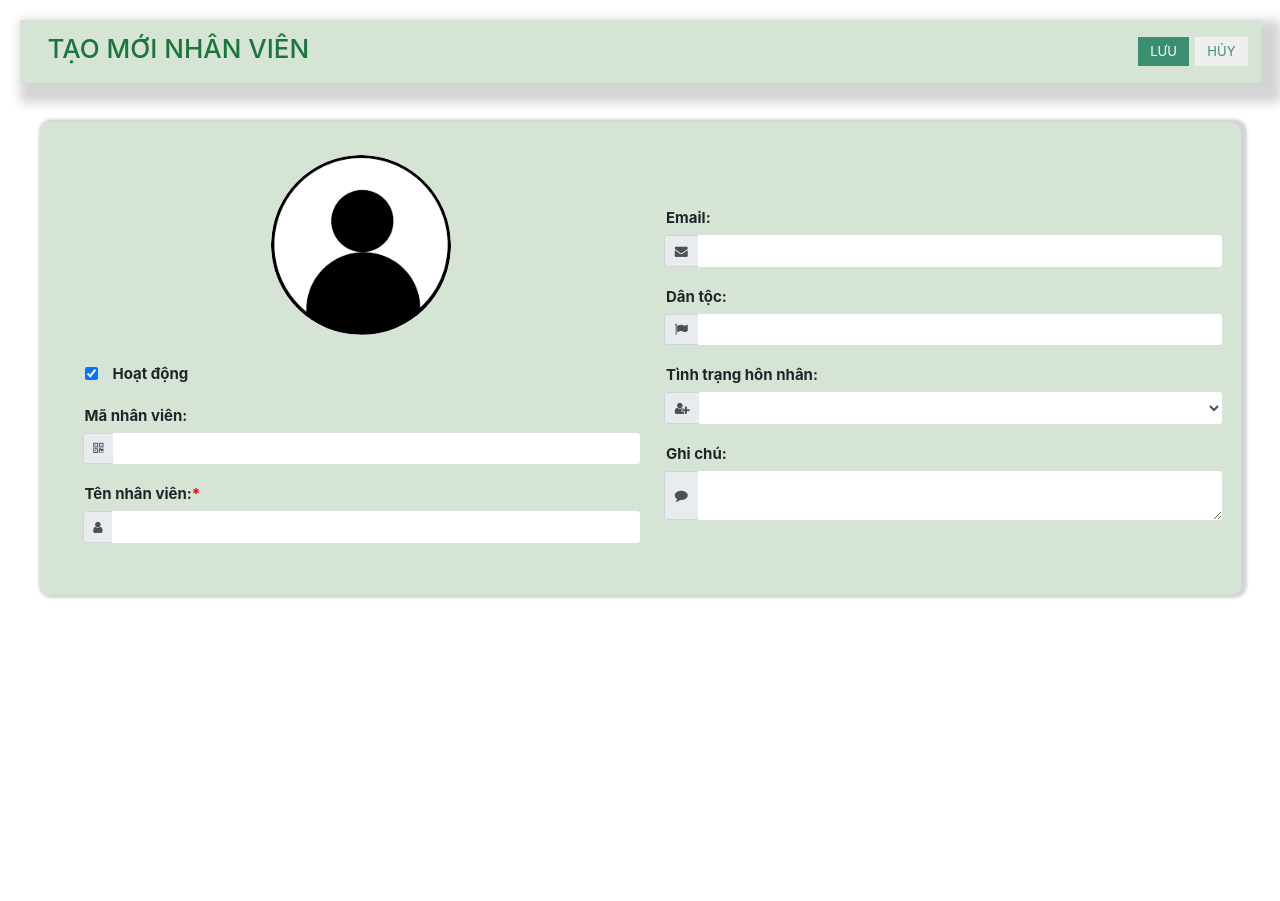
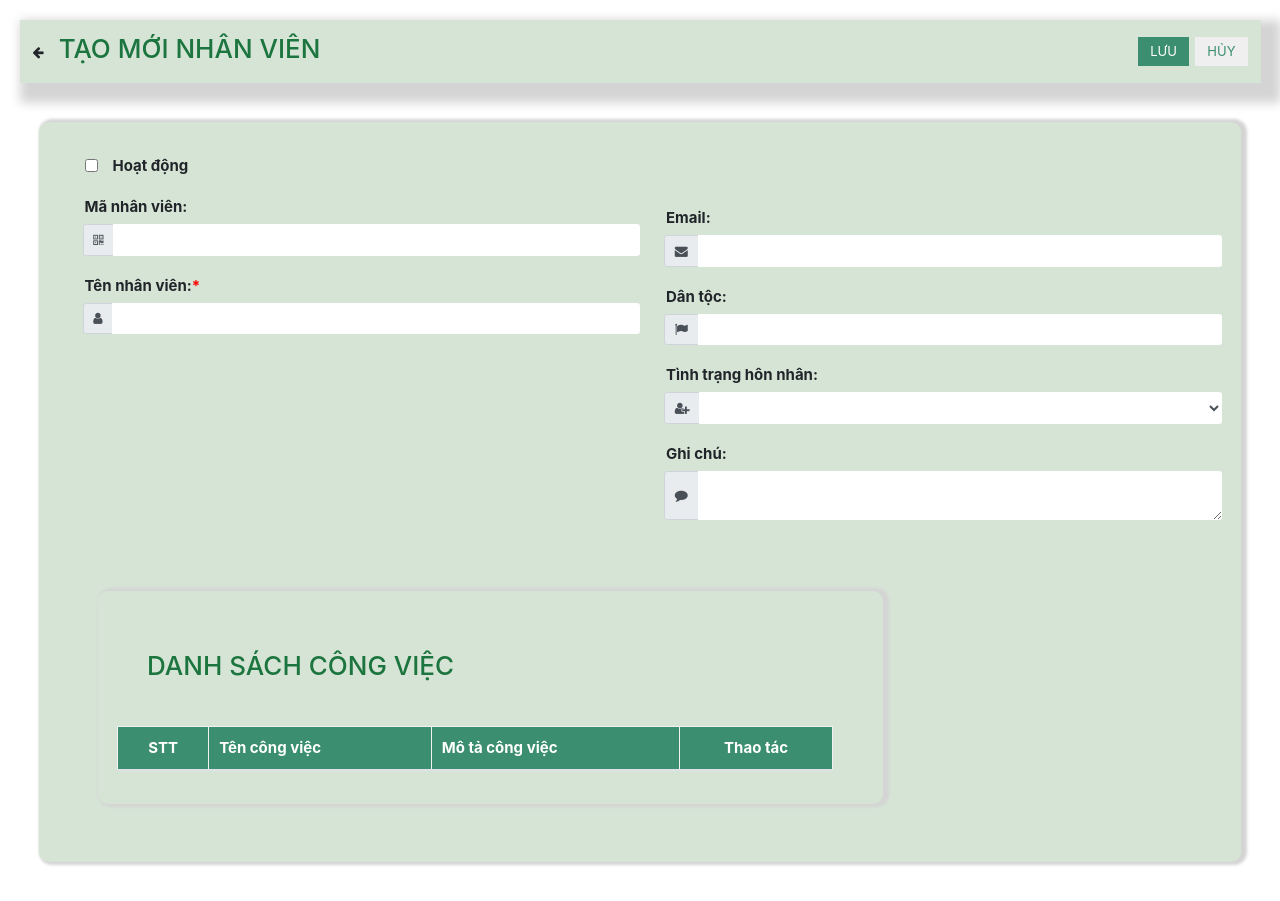
Before and after one commit to tuannguyenduc1998/project1, an Angular app: page /employee/list in a window 1280 px wide. Both pictures are taken after typing "Sample" into the empty fields and a click on the button "THÊM NHÂN VIÊN". Before the commit the page ends 800 px from the top, so only its background shows below. Built offline with nearby package versions, Linux system fonts and the light colour scheme.

Commit message:
formarry

```diff
--- a/src/app/employee/create/create.component.html
+++ b/src/app/employee/create/create.component.html
@@ -1,5 +1,8 @@
 <div class="font mt-4 d-flex justify-content-between align-items-center boxshaw mx-4 p-3">
-  <h2 for="tieude" class="color-label d-flex justify-content-start">TẠO MỚI NHÂN VIÊN</h2>
+  <div class="d-flex justify-content-start text-uppercase">
+    <i class="fa fa-arrow-left mt-3 backrooll" aria-hidden="true" (click)='form.goBack()'></i>
+    <h2 for="tieude" class="color-label">TẠO MỚI NHÂN VIÊN</h2>
+  </div>
   <div class="font">
     <button class="color-btn1  mr-2 " type="submit" (click)="form.onSubmit()">LƯU</button>
     <button class="color-btn2" type="submit" (click)="form.onReset()" >HỦY</button>
--- a/src/app/employee/edit/edit.component.html
+++ b/src/app/employee/edit/edit.component.html
@@ -1,5 +1,8 @@
 <div class="font mt-4 d-flex justify-content-between align-items-center boxshaw mx-4 p-3">
-  <h2 for="tieude" class="color-label d-flex justify-content-start">CHỈNH SỬA NHÂN VIÊN</h2>
+  <div class="d-flex justify-content-start text-uppercase">
+    <i class="fa fa-arrow-left mt-3 backrooll" aria-hidden="true" (click)='form.goBack()'></i>
+    <h2 for="tieude" class="color-label">CHỈNH SỬA NHÂN VIÊN</h2>
+  </div>
   <div class="font">
     <button class="color-btn1  mr-2 " type="click" (click)="form.onSubmit()">LƯU</button>
     <button class="color-btn2" type="reset" (click)="form.onReset()">HỦY</button>
--- a/src/app/employee/form-employee/form-employee.component.html
+++ b/src/app/employee/form-employee/form-employee.component.html
@@ -1,16 +1,18 @@
 <fieldset [disabled]="type === typeForm.view">
-<form [formGroup]="employeeFormGroup" (ngSubmit)="onSubmit()" #form="ngForm" class="row form m-5 p-4">
+  <form [formGroup]="employeeFormGroup" (ngSubmit)="onSubmit()" #form="ngForm" class="row form m-5 p-4">
     <div class="col-md-12 font pb-4 pt-3">
       <div class="row">
         <div class="col-md-6 pl-5">
           <div class="text-center">
-            <img [src]="model.avatar ? model.avatar : imgDefault" class="img" (click)="upload.click()"><br />
-            <input #upload class="upload" type='file' (change)="onSelectFile($event)" name="avatar">
+            <!-- <img [src]="model.avatar ? model.avatar : imgDefault" class="img" (click)="upload.click()"><br />
+            <input #upload class="upload" type='file' (change)="onSelectFile($event)" name="avatar"
+              formControlName="avatar"> -->
           </div>
           <div class="form-group row">
             <div class="form-check label-generate">
-              <input type="checkbox" class="form-check-input " name="active" checked>&nbsp;
-              <label class="form-check-label ml-4" for="activeId">Hoạt động</label>
+              <input #check type="checkbox" class="form-check-input " name="active" formControlName="active"
+                checked>&nbsp;
+              <label class="form-check-label ml-4" for="activeId" (click)="check.click()">Hoạt động</label>
             </div>
           </div>
           <div class="form-group row">
@@ -18,18 +20,19 @@
             <div class="col-md-12 input-group">
               <div class="input-group-prepend">
                 <span class="input-group-text"> <i class="fa fa-qrcode"></i></span>
-             </div>
-              <input class="form-control" type="text" id="text-input" formControlName="namecode"
-                >
+              </div>
+              <input class="form-control" type="text" id="text-input" formControlName="namecode">
             </div>
           </div>
           <div class="form-group row">
-            <label for="text-input" class="col-md-12 col-form-label label-generate">Tên nhân viên:<a class="astist">*</a></label>
+            <label for="text-input" class="col-md-12 col-form-label label-generate">Tên nhân viên:<a
+                class="astist">*</a></label>
             <div class="col-md-12 input-group">
               <div class="input-group-prepend">
                 <span class="input-group-text"> <i class="fa fa-user"></i> </span>
               </div>
-              <input class="form-control color-input" type="text" id="text-input" formControlName="name" [class.is-invalid]="employeeFormGroup.get('name').invalid && isSubmit" required>
+              <input class="form-control color-input" type="text" id="text-input" formControlName="name"
+                [class.is-invalid]="employeeFormGroup.get('name').invalid && isSubmit" required>
             </div>
             <!-- <p *ngIf="employeeFormGroup.get('name').invalid && isSubmit" class="warning text-danger">Tên nhân viên là bắt buộc</p> -->
             <p class="warning text-danger">{{formErrors?.name}}</p>
@@ -42,7 +45,9 @@
               <div class="input-group-prepend">
                 <span class="input-group-text"> <i class="fa fa-envelope" aria-hidden="true"></i> </span>
               </div>
-              <input class="form-control color-input" type="email" id="email-input" formControlName="email" [class.is-invalid]="employeeFormGroup.get('email')?.errors && employeeFormGroup.get('email').errors?.email && isSubmit" email pattern>
+              <input class="form-control color-input" type="email" id="email-input" formControlName="email"
+                [class.is-invalid]="employeeFormGroup.get('email')?.errors && employeeFormGroup.get('email').errors?.email && isSubmit"
+                email pattern>
             </div>
             <!-- <p *ngIf="employeeFormGroup.get('email')?.errors && employeeFormGroup.get('email').errors?.email && isSubmit" class="warning text-danger">Email sai định dạng</p> -->
             <p class="warning text-danger">{{formErrors?.email}}</p>
@@ -53,7 +58,7 @@
               <div class="input-group-prepend">
                 <span class="input-group-text"> <i class="fa fa-flag" aria-hidden="true"></i></span>
               </div>
-              <input class="form-control color-input" type="text" id="text-input" formControlName="nation"  >
+              <input class="form-control color-input" type="text" id="text-input" formControlName="nation">
             </div>
           </div>
           <div class="form-group row">
@@ -62,7 +67,7 @@
               <div class="input-group-prepend">
                 <span class="input-group-text"> <i class="fa fa-user-plus" aria-hidden="true"></i></span>
               </div>
-              <select class="form-control color-input"  formControlName="status" id="level"  required>
+              <select class="form-control color-input" formControlName="status" id="level" required>
                 <option *ngFor="let lvl of status" [value]="lvl">{{ lvl }}</option>
               </select>
             </div>
@@ -73,13 +78,68 @@
               <div class="input-group-prepend">
                 <span class="input-group-text"> <i class="fa fa-comment" aria-hidden="true"></i></span>
               </div>
-              <textarea class="form-control color-input" type="tel" id="textarea-input"  formControlName="comment"></textarea>
+              <textarea class="form-control color-input" type="tel" id="textarea-input"
+                formControlName="comment"></textarea>
             </div>
           </div>
         </div>
       </div>
     </div>
-</form>
+    <div class="row form m-5 p-4">
+      <div class="col-md-12 font d-flex justify-content-start mt-5">
+        <h2 for="tieude" class="color-label">DANH SÁCH CÔNG VIỆC</h2>
+      </div>
+      <div class="row col-md-12 mt-5">
+        <table class="table ">
+          <thead>
+            <th class="tht">STT</th>
+            <th>Tên công việc</th>
+            <th>Mô tả công việc</th>
+            <th class="tht">Thao tác</th>
+          </thead>
+          <tbody>
+            <ng-container formArrayName="works" *ngFor="let employeeWork of formArrayItems.controls; let i = index" >
+              <ng-container [formGroupName]="i">
+                <tr>
+                  <td class="tht">{{employeeWork.value.id}}</td>
+                  <td>
+                    <input type="text" formControlName="nameWork">
+                  </td>
+                  <td>
+                    <input type="text" formControlName="descriptionWork">
+                  </td>
+                  <td><i class="fa fa-plus-square icon" aria-hidden="true"></i>
+                    <i class="fa fa-plus-circle icon" aria-hidden="true"></i>
+                    <i class="fa fa-trash icon icon-delete" aria-hidden="true"></i>
+                  </td>
+                </tr>
+                <ng-container *ngIf="formArrayChild(employeeWork) && formArrayChild(employeeWork).controls.length">
+                  <ng-container *ngFor="let itemChild of formArrayChild(employeeWork).controls; let j = index" [formGroupName]="j">
+                    <ng-container [formGroupName]="j">
+                      <tr>
+                        <td class="tht">{{itemChild.value.id}}</td>
+                        <td>
+                          <input type="text" formControlName="nameWork">
+                        </td>
+                        <td>
+                          <input type="text" formControlName="descriptionWork">
+                        </td>
+                        <td><i class="fa fa-plus-square icon" aria-hidden="true"></i>
+                          <i class="fa fa-plus-circle icon" aria-hidden="true"></i>
+                          <i class="fa fa-trash icon icon-delete" aria-hidden="true"></i>
+                        </td>
+                      </tr>
+                    </ng-container>
+                  </ng-container>
+                </ng-container>
+              </ng-container>
+            </ng-container>
+
+          </tbody>
+        </table>
+      </div>
+    </div>
+  </form>
 </fieldset>
 <!-- <p>Form value</p>
 <pre>{{employeeFormGroup.value| json}}</pre>
--- a/src/app/employee/form-employee/form-employee.component.scss
+++ b/src/app/employee/form-employee/form-employee.component.scss
@@ -48,3 +48,30 @@ textarea:focus {
     border: none;
     box-shadow: none;
 }
+
+.icon{
+  cursor: pointer;
+  margin-left: 20%;
+}
+
+table, th , td  {
+  border: 1px solid #f1f1f1;
+  border-collapse: collapse;
+  font-size: 15px;
+}
+
+table {
+  border: 1px solid #f1f1f1;
+  background-color: white;
+  font-size: 15px;
+}
+
+th{
+  background-color:  rgb(59, 143, 112);
+  font-size: 15px;
+  color: white;
+}
+
+.tht{
+  text-align: center;
+}
--- a/src/app/employee/form-employee/form-employee.component.ts
+++ b/src/app/employee/form-employee/form-employee.component.ts
@@ -1,9 +1,9 @@
 import { Component, EventEmitter, Input, OnInit, Output } from '@angular/core';
-import { FormBuilder, FormGroup, Validators } from '@angular/forms';
+import { FormArray, FormBuilder, FormGroup, Validators } from '@angular/forms';
 import { ActivatedRoute, Router } from '@angular/router';
 import { Subscription } from 'rxjs';
 import { TypeForm } from 'src/app/constant/type-form';
-import { Employees, status } from 'src/app/model/data';
+import { Employees, EmployeeWorks, status, Work, WorkItem } from 'src/app/model/data';
 import { MyserviceService } from 'src/app/service/myservice.service';
 import { Location } from '@angular/common';
 import { emailValidator } from 'src/app/model/validator';
@@ -16,6 +16,7 @@ export class FormEmployeeComponent implements OnInit {
   @Input() model: Employees = new Employees();
   @Input() type: string;
   employeeFormGroup: FormGroup;
+  items: FormArray;
   typeForm = TypeForm;
   sub: Subscription;
   status = status;
@@ -23,6 +24,10 @@ export class FormEmployeeComponent implements OnInit {
   isSubmit: boolean;
   employees: Employees[];
   id: string;
+  employeeWorks: EmployeeWorks[];
+  employeeWorkFormGroup: FormGroup;
+  editField: string;
+  orderForm: FormGroup;
   // tslint:disable-next-line: no-output-on-prefix
   @Output() onChanges = new EventEmitter<number>();
   // Validate form
@@ -34,17 +39,41 @@ export class FormEmployeeComponent implements OnInit {
   validationMessages = {
     required: 'Trường này là bắt buộc nhập',
     email: 'Email không đúng định dạng',
-    formatLogin: 'Định dạng tên đăng nhập chưa đúng'
   };
+
+  get formArrayItems(): FormArray {
+    return this.employeeFormGroup.get('works') as FormArray;
+  }
+
+  formArrayChild(form: FormGroup): FormArray {
+    return form && form.get('workChild') as FormArray;
+  }
   constructor(private formBuilder: FormBuilder, private myserviceService: MyserviceService,
     private route: ActivatedRoute, private router: Router, private location: Location) {
   }
   ngOnInit(): void {
+    this.employeeWorks = this.myserviceService.onLoadWork();
     this.createForm();
   }
 
+  createWork(workItem: WorkItem): FormGroup {
+    return this.formBuilder.group({
+      id: workItem.item.id,
+      nameWork: workItem.item.nameWork,
+      descriptionWork: workItem.item.descriptionWork,
+      workChild: this.formBuilder.array(
+        workItem.child.map(el => this.createWork(el))
+      )
+    });
+  }
+
+  // addWork(): void {
+  //   ( this.employeeFormGroup.get('works') as FormArray ).push(this.createWork());
+  // }
+
   createForm(): void {
     this.employeeFormGroup = this.formBuilder.group({
+      id: [this.model.id],
       active: [this.model.active],
       avatar: [this.model.avatar],
       namecode: [this.model.namecode],
@@ -52,7 +81,10 @@ export class FormEmployeeComponent implements OnInit {
       nation: [this.model.nation],
       status: [this.model.status],
       email: [this.model.email, Validators.email],
-      comment: [this.model.comment]
+      comment: [this.model.comment],
+      works: this.formBuilder.array(
+        (this.model.works || []).map(el => this.createWork(el))
+        )
     });
   }
 
@@ -113,4 +145,13 @@ export class FormEmployeeComponent implements OnInit {
     return errorMessages;
   }
 
+  changeValue(id: number, property: string, event: any): void {
+    this.editField = event.target.textContent;
+  }
+
+  updateList(id: number, property: string, event: any): void {
+    const editField = event.target.textContent;
+    this.employeeWorks[id][property] = editField;
+  }
+
 }
--- a/src/app/employee/list-employee/list-employee.component.ts
+++ b/src/app/employee/list-employee/list-employee.component.ts
@@ -1,9 +1,10 @@
 import { Component, OnInit} from '@angular/core';
+import { FormBuilder, FormGroup } from '@angular/forms';
 import { Router } from '@angular/router';
 import { BehaviorSubject} from 'rxjs';
 import { debounceTime } from 'rxjs/operators';
 import { TypeForm } from 'src/app/constant/type-form';
-import { Employees } from 'src/app/model/data';
+import { Employees, EmployeeWorks } from 'src/app/model/data';
 import { MyserviceService } from 'src/app/service/myservice.service';
 
 @Component({
@@ -14,11 +15,12 @@ import { MyserviceService } from 'src/app/service/myservice.service';
 export class ListEmployeeComponent implements OnInit{
   employees: Employees[];
   model = new Employees();
+  modelWork = new EmployeeWorks();
   typeForm = TypeForm;
   searchTerm$ = new BehaviorSubject('');
   fieldsetDisabled = false;
 
-  constructor(private myserviceService: MyserviceService, private router: Router
+  constructor(private myserviceService: MyserviceService, private router: Router, private formBuilder: FormBuilder
     ) {
         this.searchTerm$.pipe(debounceTime(200)).subscribe(_ => {
           this.onsearch();
--- a/src/app/employee/view/view.component.html
+++ b/src/app/employee/view/view.component.html
@@ -1,5 +1,7 @@
 <div class="font mt-4 d-flex justify-content-between align-items-center boxshaw mx-4 p-3">
-  <h2 for="tieude" class="color-label d-flex justify-content-start text-uppercase">thông tin nhân viên</h2>
-  <button class="color-btn1 btn-backrooll text-uppercase" type="click" (click)='form.goBack()'>Quay lại</button>
+  <div class="d-flex justify-content-start text-uppercase">
+    <i class="fa fa-arrow-left mt-3 backrooll" aria-hidden="true" (click)='form.goBack()'></i>
+  <h2 for="tieude" class="color-label ">thông tin nhân viên</h2>
+  </div>
 </div>
 <app-form-employee #form *ngIf="employee" [model]="employee" [type]="type"><app-form-employee>
--- a/src/styles.scss
+++ b/src/styles.scss
@@ -33,3 +33,7 @@ button {
 html {
   font-size: 13px;
 }
+
+.backrooll{
+  cursor: pointer;
+}
```
Also changed, not shown: src/app/model/data.ts (+19 -0 lines), src/app/service/myservice.service.ts (+44 -3 lines).
